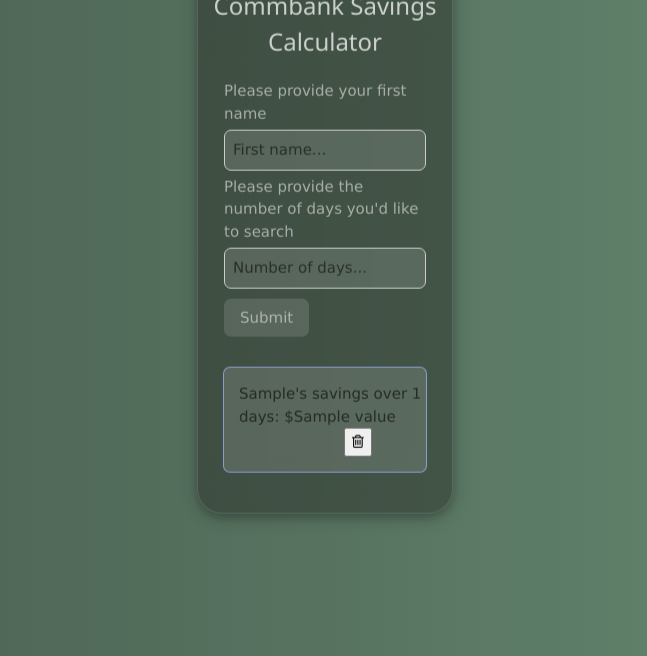
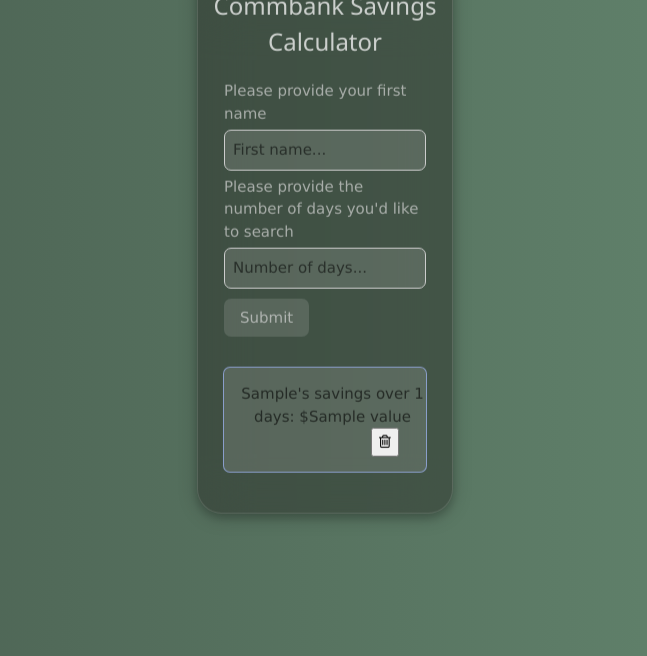
Before and after one commit to Campbell-Rankine/SavingsTool, a Flask app: template templates/index.html in a window 1280 px wide. Shown: the top 656 px of the page, without its empty margins (315-962 px from the left). Run offline with Flask 3, Linux system fonts and the light colour scheme; the template is opened without the code that fills it: most values are stand-ins (such as "Sample title", 1, 10 or a date in 2020).

Commit message:
Push UI fixes

```diff
--- a/templates/index.html
+++ b/templates/index.html
@@ -144,7 +144,7 @@
                         </div>
                     {% else %}
                         <div id = "todoitem_comp" class="requestItem">
-                        <p style="padding-left: 1rem;">{{todo['firstName']}}'s savings over {{todo['numDays']}} days: ${{todo['value']}}<button style="align-content: center; margin-left: 7rem;"><a href="/delete/{{todo['id']}}"><i class="fa fa-trash-o"></i></a></button></p>
+                        <p style="padding-left: 1rem; text-align: center">{{todo['firstName']}}'s savings over {{todo['numDays']}} days: ${{todo['value']}}<button style="align-content: center; margin-left: 7rem;"><a href="/delete/{{todo['id']}}"><i class="fa fa-trash-o"></i></a></button></p>
                     </div>
                     {% endif %}
 
```
Also changed, not shown: readme.md.
